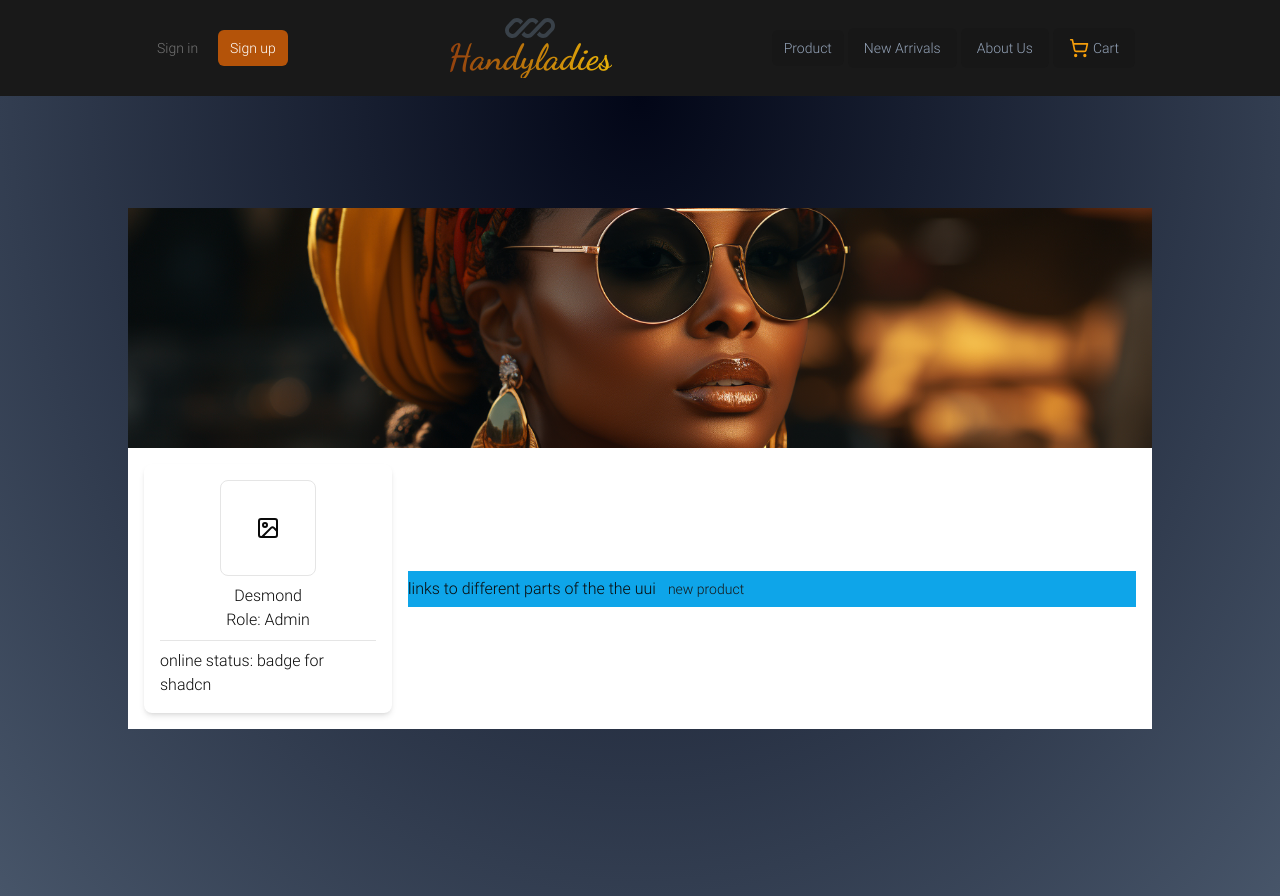
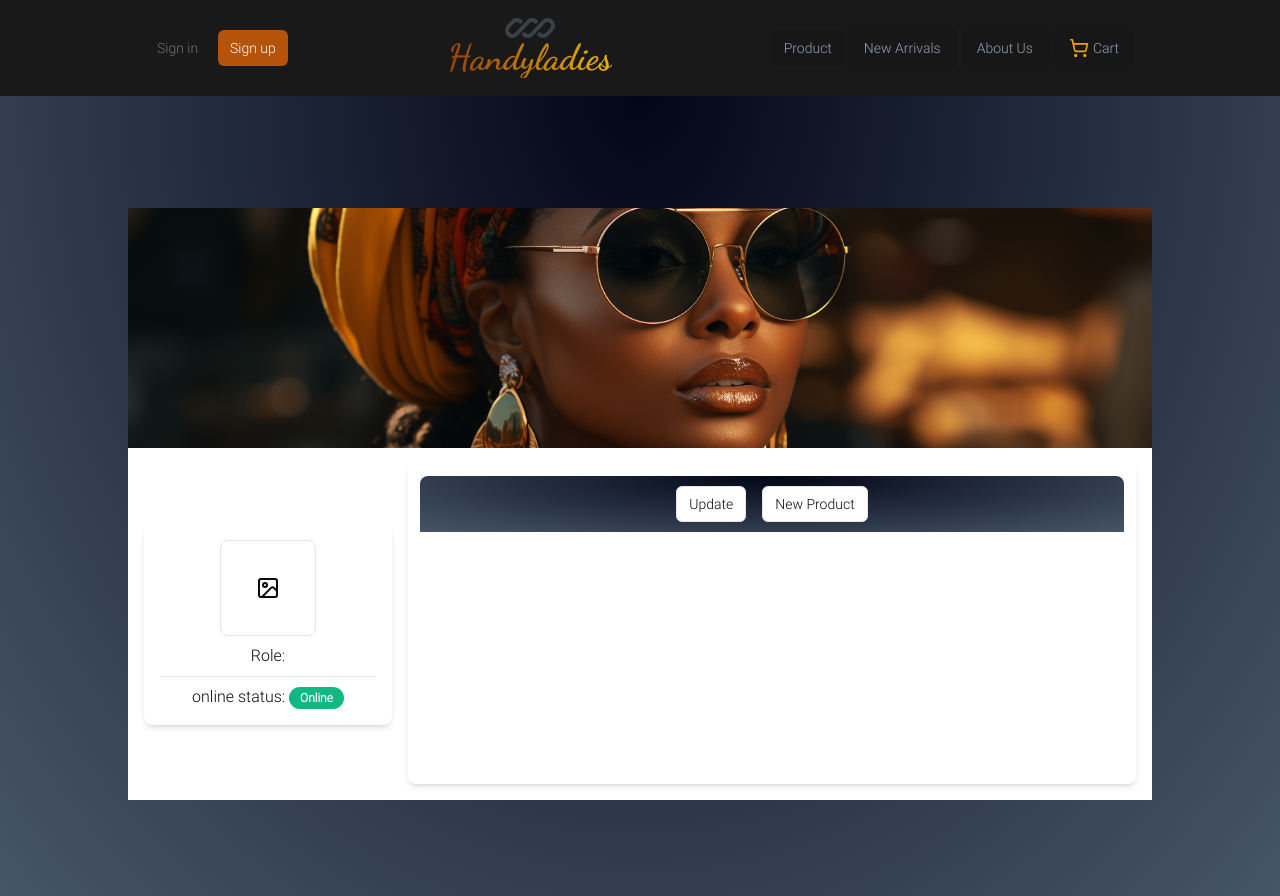
Before and after one commit to AdeDesmond/handyladies, a Next.js app: page /auth/profile in a window 1280 px wide. Built offline with nearby package versions, Linux system fonts and the light colour scheme; no server answers.

Commit message:
profile page build and almost completed

```diff
--- a/app/(platform)/_components/items/product-detail-item.tsx
+++ b/app/(platform)/_components/items/product-detail-item.tsx
@@ -27,7 +27,6 @@ export const ProductDetailItem = ({
   const cartProducts = useSelector((state: any) => state.cart);
   let newQty = qty;
   const handleAddItemsToCart = (product: any) => {
-    console.log(product);
     const existingProduct = cartProducts.cartItems.find(
       (x: any) => x.id === product.id
     );
--- a/app/(platform)/auth/profile/page.tsx
+++ b/app/(platform)/auth/profile/page.tsx
@@ -1,12 +1,36 @@
+"use client";
+import { useForm } from "react-hook-form";
+import { useSession } from "next-auth/react";
 import { Button } from "@/components/ui/button";
 import { Separator } from "@/components/ui/separator";
 import { cn } from "@/lib/utils";
-import { ImageIcon } from "lucide-react";
+import { ArrowUpRightFromCircle, ImageIcon } from "lucide-react";
 import Image from "next/image";
 import Link from "next/link";
-import React from "react";
+import React, { useState, useTransition } from "react";
+import { Badge } from "@/components/ui/badge";
+import {
+  Form,
+  FormField,
+  FormControl,
+  FormLabel,
+  FormItem,
+  FormMessage,
+} from "@/components/ui/form";
+import { Input } from "@/components/ui/input";
+import { FormSuccess } from "@/components/form-success";
+import { FormError } from "@/components/form-error";
 
 function ProfilePage() {
+  const user = useSession();
+  const [selected, setSelected] = useState<string | null>(null);
+  const [isPending, startTransition] = useTransition();
+  const [error, setError] = useState<string | undefined>();
+  const [success, setSuccess] = useState<string | undefined>();
+  const handleSelectedViews = (option: string) => {
+    setSelected(option);
+  };
+  const form = useForm();
   return (
     <div
       className={cn(
@@ -27,18 +51,126 @@ function ProfilePage() {
             <div className="w-[6rem] h-[6rem] bg-white rounded-lg border flex items-center justify-center mb-2">
               <ImageIcon className="h-6 w-6" />
             </div>
-            <p>Desmond</p>
+            <p>{user.data?.user.name}</p>
             <p>
-              Role: <span>Admin</span>{" "}
+              Role: <span>{user.data?.user.role}</span>{" "}
             </p>
             <Separator className="w-full mb-2 mt-2" />
-            <p>online status: badge for shadcn</p>
+            <div>
+              online status: <Badge variant="primary">Online</Badge>
+            </div>
           </div>
-          <div className="flex-1 bg-sky-500">
-            links to different parts of the the uui
-            <Button variant="link" size="sm" asChild>
-              <Link href="/product/new-product">new product</Link>
-            </Button>
+          <div className="flex-1 bg-white shadow-md h-[20rem] rounded-lg p-3">
+            <div className="w-full h-14 bg-[radial-gradient(ellipse_at_top,_var(--tw-gradient-stops))] from-slate-950 to-slate-600 flex items-center justify-center gap-x-4 rounded-tr-lg rounded-tl-lg">
+              <Button
+                onClick={() => handleSelectedViews("update")}
+                variant="outline"
+                size="sm"
+                className={cn(
+                  selected === "update"
+                    ? "bg-amber-600 border-none hover:bg-amber-400 text-white"
+                    : null
+                )}
+              >
+                Update
+              </Button>
+              <Button
+                onClick={() => handleSelectedViews("post")}
+                variant="outline"
+                size="sm"
+                className={cn(
+                  selected === "post"
+                    ? "bg-amber-600 border-none hover:bg-amber-400 text-white"
+                    : null
+                )}
+              >
+                New Product
+              </Button>
+            </div>
+            {selected === "update" && (
+              <div className="w-full h-full overflow-hidden flex items-center p-4 flex-col ">
+                <h2 className="text-center text-xl font-bold ">
+                  Update your profile details
+                </h2>
+                <Form {...form}>
+                  <form className="flex items-center gap-x-1 justify-center ">
+                    <FormField
+                      control={form.control}
+                      name="username"
+                      render={({ field }) => (
+                        <FormItem>
+                          <FormLabel>Username</FormLabel>
+                          <FormControl>
+                            <Input
+                              {...field}
+                              placeholder="johndoe"
+                              type="text"
+                            />
+                          </FormControl>
+                          <FormMessage />
+                        </FormItem>
+                      )}
+                    />
+
+                    <FormField
+                      control={form.control}
+                      name="email"
+                      render={({ field }) => (
+                        <FormItem>
+                          <FormLabel>Email</FormLabel>
+                          <FormControl>
+                            <Input
+                              {...field}
+                              placeholder="johndoe@example.com"
+                              type="email"
+                            />
+                          </FormControl>
+                          <FormMessage />
+                        </FormItem>
+                      )}
+                    />
+                    <FormField
+                      control={form.control}
+                      name="password"
+                      render={({ field }) => (
+                        <FormItem>
+                          <FormLabel>Password</FormLabel>
+                          <FormControl>
+                            <Input
+                              {...field}
+                              placeholder="*********"
+                              type="password"
+                            />
+                          </FormControl>
+                          <FormMessage />
+                        </FormItem>
+                      )}
+                    />
+                    <FormSuccess message={success} />
+                    <FormError message={error} />
+                    <Button
+                      disabled={isPending}
+                      className=" group hover:scale-105 hover:shadow-lg focus:scale-95 focus:shadow-md transition-all duration-200 ease-in-out flex items-center gap-x-1 mt-8"
+                      type="submit"
+                      size="sm"
+                    >
+                      update
+                      <ArrowUpRightFromCircle className="h-5 w-5 group-hover:translate-x-1 group-hover:scale-105 transition-all duration-150" />
+                    </Button>
+                  </form>
+                </Form>
+              </div>
+            )}
+            {selected === "post" && (
+              <div className="flex items-center w-full h-full flex-col gap-y-2 pt-10">
+                <h2 className="font-semibold text-xl">
+                  Post Brand New Hand Bags
+                </h2>
+                <Button variant="outline" size="sm" asChild>
+                  <Link href="/product/new-product">new product</Link>
+                </Button>
+              </div>
+            )}
           </div>
         </div>
       </div>
--- a/app/(platform)/cart/_components/cart-list-item.tsx
+++ b/app/(platform)/cart/_components/cart-list-item.tsx
@@ -2,16 +2,27 @@
 
 import { Button } from "@/components/ui/button";
 import { TableCell, TableRow } from "@/components/ui/table";
-import { deleteCartItem } from "@/redux-store/slice/cart-slice";
-import { Trash2Icon } from "lucide-react";
+import {
+  decreaseCartItem,
+  deleteCartItem,
+  increaseCartItem,
+} from "@/redux-store/slice/cart-slice";
+import { Minus, Plus, Trash2Icon } from "lucide-react";
 import Image from "next/image";
 import Link from "next/link";
-import { useDispatch } from "react-redux";
+import { useDispatch, useSelector } from "react-redux";
 
 export default function CartListItem({ product }: any) {
+  const { itemQuantity } = useSelector((state: any) => state.cart);
   const dispatch = useDispatch();
   const handleDeleteHandler = (productId: string) => {
     dispatch(deleteCartItem(productId));
+  };
+  const increaseCartItemHandler = (id: string) => {
+    dispatch(increaseCartItem(id));
+  };
+  const decreaseCartItemHandler = (id: string) => {
+    dispatch(decreaseCartItem(id));
   };
   let renderProduct;
   if (product?.qty > 0) {
@@ -32,7 +43,25 @@ export default function CartListItem({ product }: any) {
         </TableCell>
         <TableCell>{product?.name}</TableCell>
         <TableCell>{product?.brand}</TableCell>
-        <TableCell>Credit Card</TableCell>
+        <TableCell>
+          <div className="flex items-center gap-1">
+            <Button
+              disabled={itemQuantity === 0}
+              onClick={() => decreaseCartItemHandler(product?.id)}
+              variant="outline"
+              size="sm"
+            >
+              <Minus className="w-5 h-5" />
+            </Button>
+            <Button
+              onClick={() => increaseCartItemHandler(product?.id)}
+              variant="outline"
+              size="sm"
+            >
+              <Plus className="w-5 h-5" />
+            </Button>
+          </div>
+        </TableCell>
         <TableCell className="text-right">
           <p>
             {" "}
--- /dev/null
+++ b/components/ui/badge.tsx
@@ -0,0 +1,38 @@
+import * as React from "react";
+import { cva, type VariantProps } from "class-variance-authority";
+
+import { cn } from "@/lib/utils";
+
+const badgeVariants = cva(
+  "inline-flex items-center rounded-full border px-2.5 py-0.5 text-xs font-semibold transition-colors focus:outline-none focus:ring-2 focus:ring-ring focus:ring-offset-2",
+  {
+    variants: {
+      variant: {
+        default:
+          "border-transparent bg-primary text-primary-foreground hover:bg-primary/80",
+        secondary:
+          "border-transparent bg-secondary text-secondary-foreground hover:bg-secondary/80",
+        destructive:
+          "border-transparent bg-destructive text-destructive-foreground hover:bg-destructive/80",
+        outline: "text-foreground",
+        primary:
+          "bg-emerald-500 text-secondary-foreground text-white hover:bg-emerald-500/80 border-transparent",
+      },
+    },
+    defaultVariants: {
+      variant: "default",
+    },
+  }
+);
+
+export interface BadgeProps
+  extends React.HTMLAttributes<HTMLDivElement>,
+    VariantProps<typeof badgeVariants> {}
+
+function Badge({ className, variant, ...props }: BadgeProps) {
+  return (
+    <div className={cn(badgeVariants({ variant }), className)} {...props} />
+  );
+}
+
+export { Badge, badgeVariants };
--- a/redux-store/slice/cart-slice.ts
+++ b/redux-store/slice/cart-slice.ts
@@ -48,6 +48,7 @@ const cartSlice = createSlice({
     },
     increaseCartItem: (state, action) => {
       const item = state.cartItems.find((x: any) => x.id === action.payload);
+      if (item) {
         item.qty++;
         state.itemsPrice = state.cartItems.reduce(
           (acc: any, item: any) => acc + item.price * item.qty,
@@ -56,17 +57,23 @@ const cartSlice = createSlice({
         state.itemQuantity = item.qty;
         //Todo tax shipping price and total price
         Cookies.set("cart", JSON.stringify(state));
+      }
     },
     decreaseCartItem: (state, action: PayloadAction<any>) => {
       const item = state.cartItems.find((x: any) => x.id === action.payload);
+      if (item) {
         item.qty--;
         state.itemsPrice = state.cartItems.reduce(
           (acc: any, item: any) => acc + item.price * item.qty,
           0
         );
         state.itemQuantity = item.qty;
+        if (item.qty === 0) {
+          cartSlice.caseReducers.deleteCartItem(state, action);
+        }
         //Todo tax shipping price and total price
         Cookies.set("cart", JSON.stringify(state));
+      }
     },
     clearCart: (state) => {
       state.cartItems = [];
```
Also changed, not shown: app/(platform)/cart/page.tsx (+22 -3 lines). Lines whose indentation alone changed are shown as unchanged.
